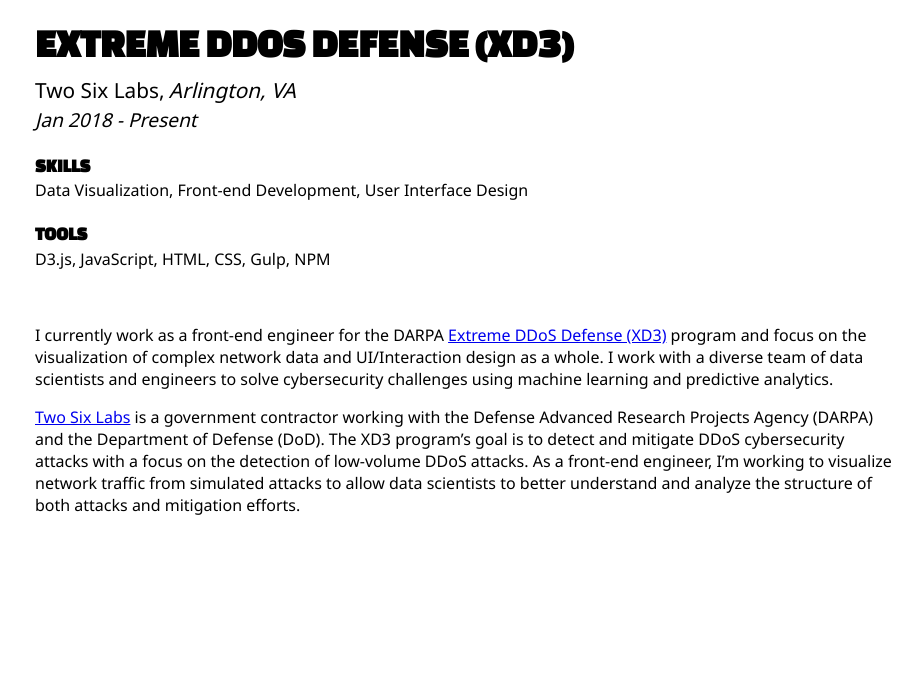
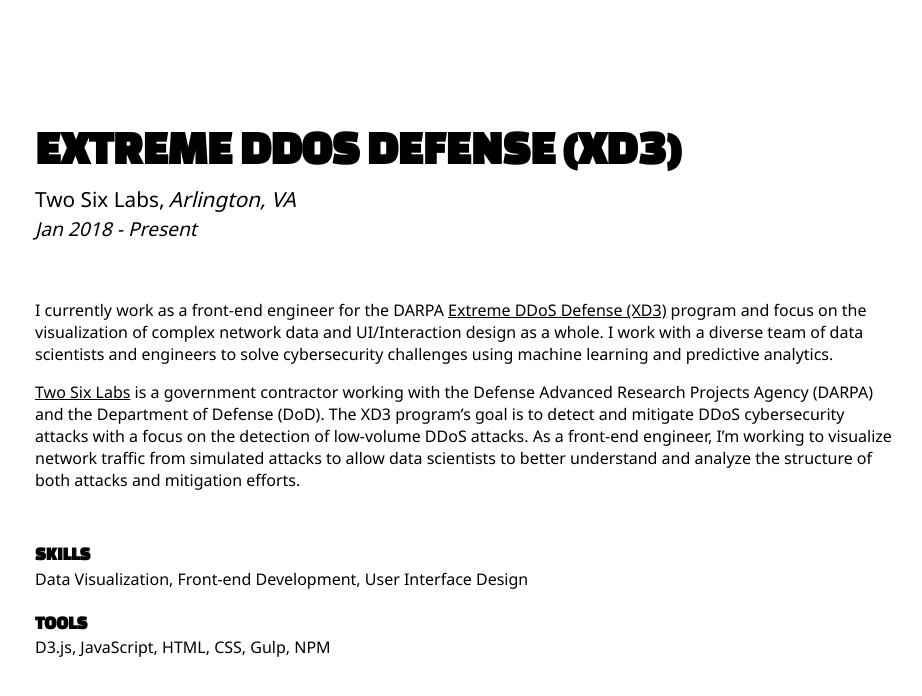
Before and after one commit to alexanderlim9/portfolio-v2, a website: page app/projects/twosix.html in a window 1280 px wide. Shown: the whole page, without its empty margins (175-1097 px from the left). Drawn offline with Linux system fonts and the light colour scheme.

Commit message:
update project layout

```diff
--- a/app/less/style.less
+++ b/app/less/style.less
@@ -28,10 +28,15 @@
 
 h2 {
   font-size: 2.5em;
+  line-height: 1.15em;
 }
 
 h3 {
   font-weight: 600;
+}
+
+a {
+  color: black;
 }
 
 .hero {
@@ -129,7 +134,7 @@
 .work {
   display: flex;
   justify-content: center;
-  margin-bottom: 225px;
+  margin-bottom: 160px;
   .work-wrapper {
     width: @wrapper-width-tablet;
 
@@ -143,6 +148,7 @@
       .project-cover {
         margin-bottom: -15px;
         width: calc(@wrapper-width-tablet / 2);
+
         a:visited {
           color: black;
         }
@@ -165,7 +171,6 @@
       //justify-content: flex-start;
       h2 {
         margin-bottom: 10px;
-        line-height: 1.15em;
       }
       .company, .location {
         font-size: 1.3em;
@@ -183,6 +188,10 @@
       .lowercase {
         text-transform: none;
       }
+    }
+
+    .project-description {
+      margin-bottom: 50px;
     }
 
     .project-details-skills {
@@ -277,8 +286,16 @@
     display: flex;
     justify-content: center;
     .project-wrapper {
+      margin-top: 100px;
       width: @wrapper-width-desktop;
 
+      h2 {
+        font-size: 3em;
+      }
+
+      .project-description {
+        margin-bottom: 50px;
+      }
 
     }
   }
--- a/app/projects/twosix.html
+++ b/app/projects/twosix.html
@@ -22,17 +22,6 @@
             <p class="company">Two Six Labs,</p>
             <p class="location">Arlington, VA</p>
             <p class="date">Jan 2018 - Present</p>
-            <div class="project-details-skills">
-                <h3>Skills</h3>
-                <!--<ul>-->
-                <!--<li>Data Visualization</li>-->
-                <!--<li>Front-end Development</li>-->
-                <!--<li>User Interface Design</li>-->
-                <!--</ul>-->
-                <p>Data Visualization, Front-end Development, User Interface Design</p>
-                <h3>Tools</h3>
-                <p>D3.js, JavaScript, HTML, CSS, Gulp, NPM</p>
-            </div>
         </div>
         <p></br></p>
         <div class="project-description">
@@ -53,6 +42,17 @@
                 understand and analyze the structure of both attacks and mitigation efforts.
             </p>
         </div>
+        <div class="project-details-skills">
+            <h3>Skills</h3>
+            <!--<ul>-->
+            <!--<li>Data Visualization</li>-->
+            <!--<li>Front-end Development</li>-->
+            <!--<li>User Interface Design</li>-->
+            <!--</ul>-->
+            <p>Data Visualization, Front-end Development, User Interface Design</p>
+            <h3>Tools</h3>
+            <p>D3.js, JavaScript, HTML, CSS, Gulp, NPM</p>
+        </div>
     </div>
 </div>
 </body>
```
Also changed, not shown: app/index.html (+2 -2 lines), app/css/style.css.
